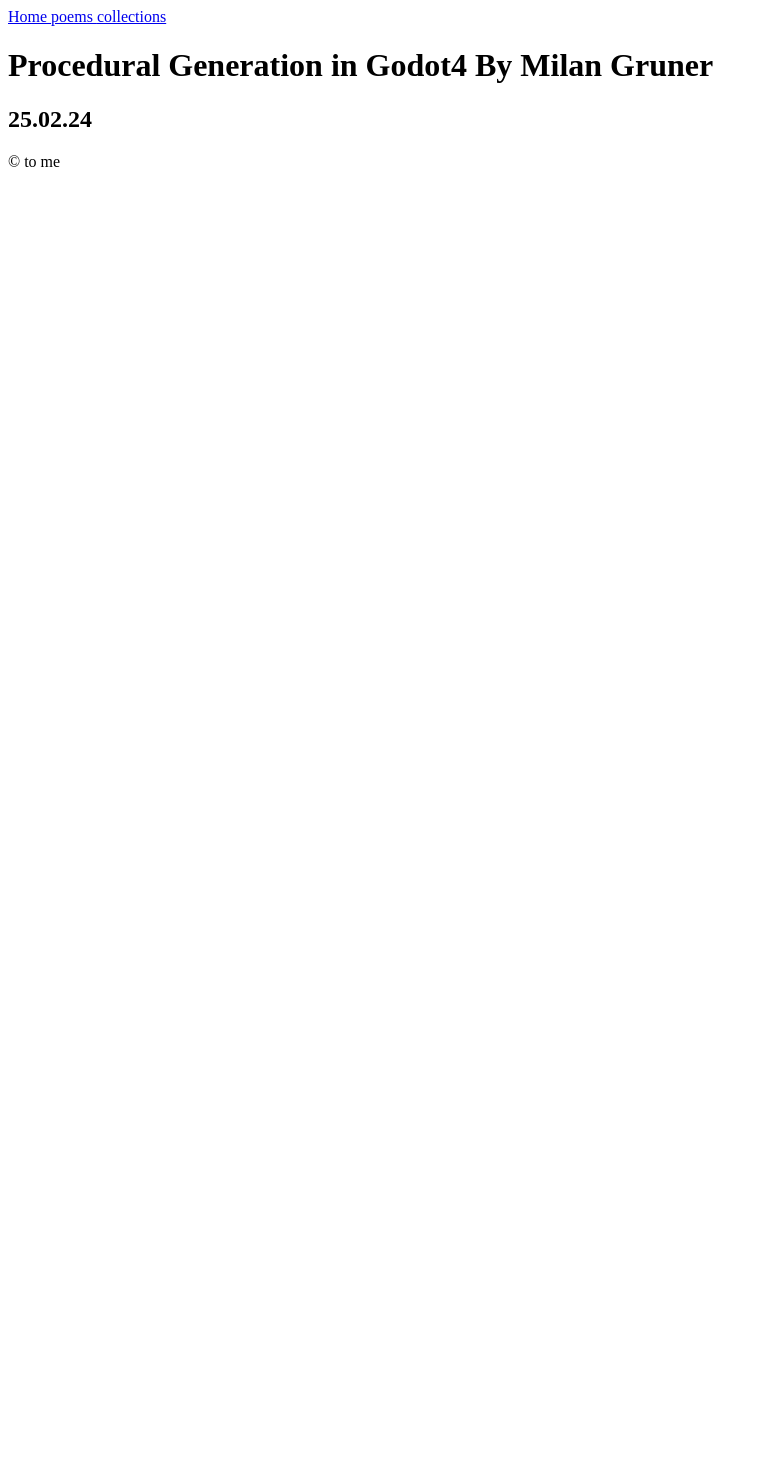
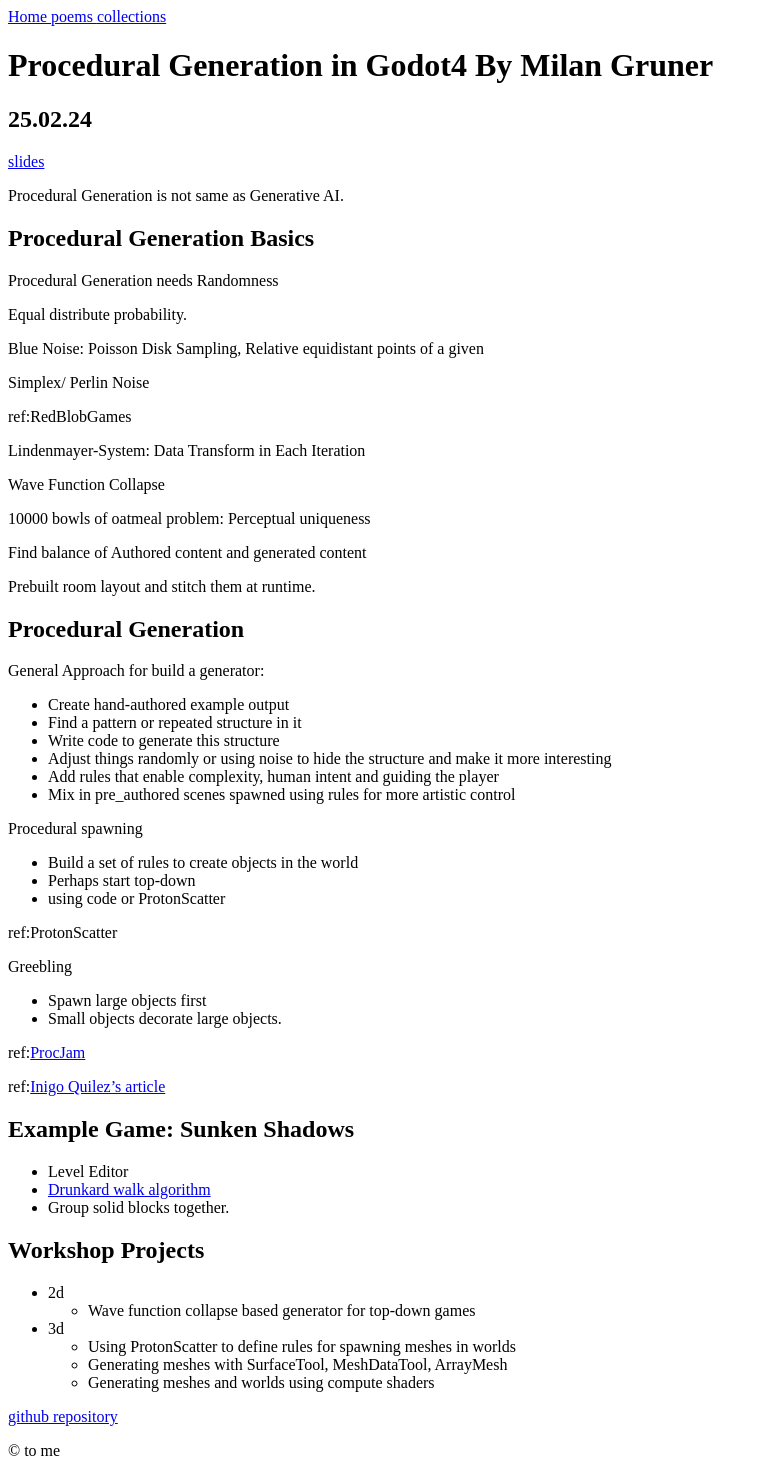
Before and after one commit to WSQS/blog, a Jekyll site: the page built from _code/GodotCon/2024/procedural_generation_in_godot4.md, in a window 1280 px wide. Shown: the whole page, without its empty margins (0-768 px from the left). Built offline with Jekyll 4.4.1, drawn with Linux system fonts in a browser that asks for light colours; before the commit the page ends 900 px from its top, so only the background shows below that.

Commit message:
add note of cppcon

```diff
--- a/_code/GodotCon/2024/procedural_generation_in_godot4.md
+++ b/_code/GodotCon/2024/procedural_generation_in_godot4.md
@@ -6,4 +6,76 @@
   - Cpp
   - GodotCon
   - godot
+  - perlin_noise
 ---
+
+[slides](https://talks.godotengine.org/media/godotcon-24/submissions/W7BQ7N/resources/Procedural_Generation_-_GodotCon_2024_K1h3kFp.pdf)
+
+Procedural Generation is not same as Generative AI.
+
+## Procedural Generation Basics
+
+Procedural Generation needs Randomness
+
+Equal distribute probability.
+
+Blue Noise: Poisson Disk Sampling, Relative equidistant points of a given
+
+Simplex/ Perlin Noise
+
+ref:RedBlobGames
+
+Lindenmayer-System: Data Transform in Each Iteration
+
+Wave Function Collapse
+
+10000 bowls of oatmeal problem: Perceptual uniqueness
+
+Find balance of Authored content and generated content
+
+Prebuilt room layout and stitch them at runtime.
+
+## Procedural Generation
+
+General Approach for build a generator:
+
+- Create hand-authored example output
+- Find a pattern or repeated structure in it
+- Write code to generate this structure
+- Adjust things randomly or using noise to hide the structure and make it more interesting
+- Add rules that enable complexity, human intent and guiding the player
+- Mix in pre_authored scenes spawned using rules for more artistic control
+
+Procedural spawning
+
+- Build a set of rules to create objects in the world
+- Perhaps start top-down
+- using code or ProtonScatter
+
+ref:ProtonScatter
+
+Greebling
+
+- Spawn large objects first
+- Small objects decorate large objects.
+
+ref:[ProcJam](https://procjam.com/tutorials)
+
+ref:[Inigo Quilez's article](https://iquilezles.org/articles/palettes/)
+
+## Example Game: Sunken Shadows
+
+- Level Editor
+- [Drunkard walk algorithm](http://pcg.wikidot.com/pcg-algorithm:drunkard-walk)
+- Group solid blocks together.
+
+## Workshop Projects
+
+- 2d
+  - Wave function collapse based generator for top-down games
+- 3d
+  - Using ProtonScatter to define rules for spawning meshes in worlds
+  - Generating meshes with SurfaceTool, MeshDataTool, ArrayMesh
+  - Generating meshes and worlds using compute shaders
+
+[github repository](https://github.com/lemilonkh/godot-procgen)
```
